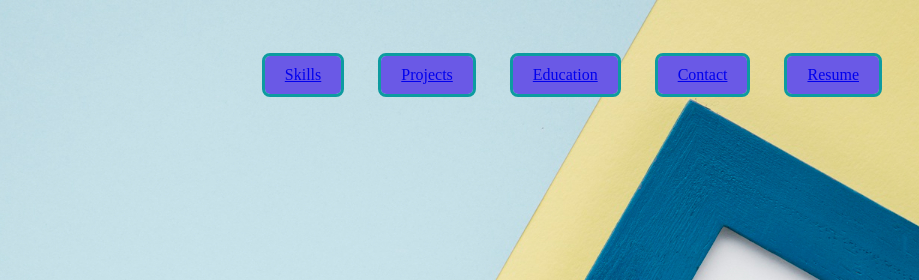
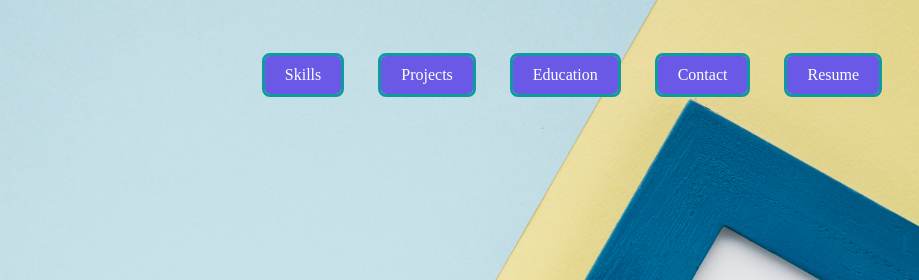
Before and after one commit to TanishqRathi12/My-Portfolio, a plain HTML site: page index.html in a window 1280 px wide. Shown: the top 280 px of the page, 361-1280 px from the left. Drawn offline with Linux system fonts and the light colour scheme.

Commit message:
Update index.html

```diff
--- a/index.html
+++ b/index.html
@@ -18,13 +18,13 @@
                <a href="https://www.instagram.com/rathitanishq/" target="_blank" ><img class="profile-img" src="images/MyImage.jpg" width="36" height="36"></img></a>
                 <p>Tanishq Rathi</p>
             </div>
-            <div class="nav-links">
+             <div class="nav-links">
                 <ul class="nav-list">
-                    <li class="resume-btn"><a href="#Skills">Skills</a></li>
-                    <li class="resume-btn"><a href="#Pro">Projects</a></li>
-                    <li class="resume-btn"><a href="#Education">Education</a></li>
-                    <li class="resume-btn"><a href="#Contact">Contact</a></li>
-                    <li class="resume-btn"><a href="#Resume">Resume</a></li>
+                    <a  class="resume-btn" href="#Skills">Skills</a>
+                    <a  class="resume-btn" href="#Pro">Projects</a>
+                    <a  class="resume-btn" href="#Education">Education</a>
+                    <a  class="resume-btn" href="#Contact">Contact</a>
+                    <a  class="resume-btn" href="#Resume" >Resume</a>
                 </ul>
             </div>
         </div>
```
